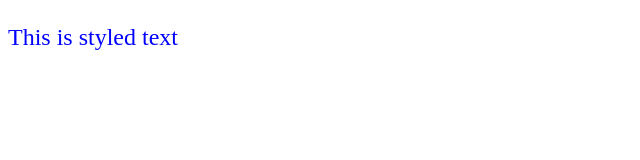
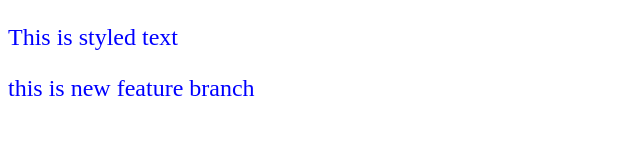
Before and after one commit to VijaySuryaMV/localtoremote, a plain HTML site: page index.html in a window 1280 px wide. Shown: the whole page, without its empty margins (0-640 px from the left). Drawn offline with Linux system fonts and the light colour scheme.

Commit message:
added new branch feature1

```diff
--- a/index.html
+++ b/index.html
@@ -7,5 +7,6 @@
 </head>
 <body>
   <p>This is styled text</p>
+  <P>this is new feature branch</P>
 </body>
 </html>
```
